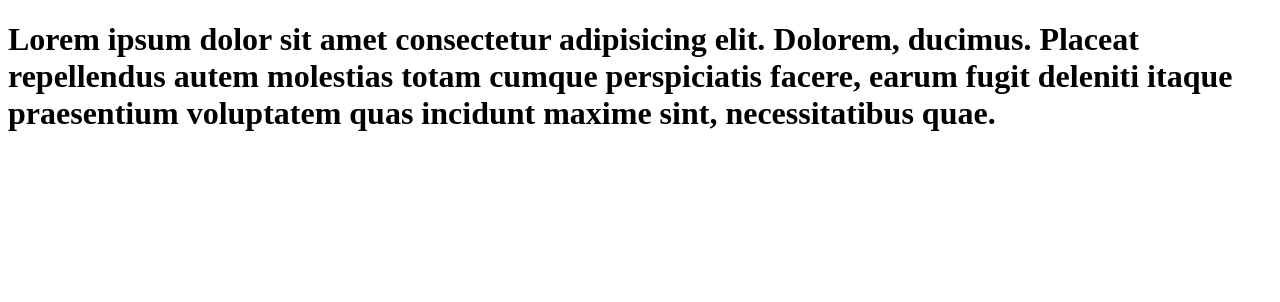
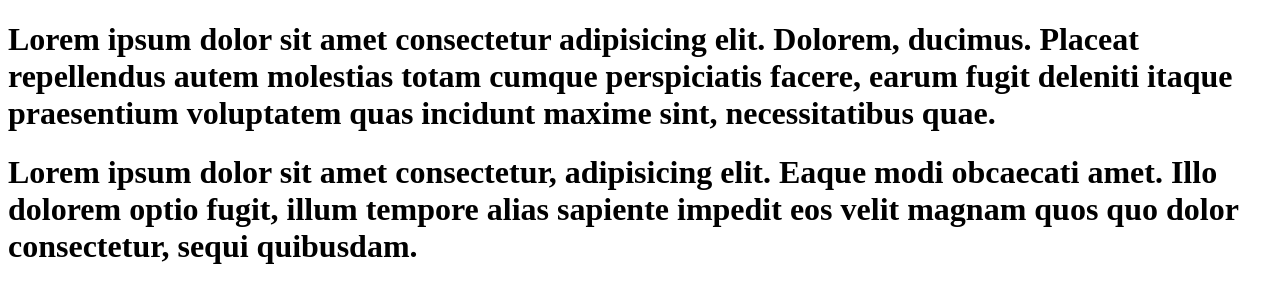
Before and after one commit to sreeharikv/learn-git, a plain HTML site: page index.html in a window 1280 px wide. Drawn offline with Linux system fonts and the light colour scheme.

Commit message:
add more sections to index

```diff
--- a/index.html
+++ b/index.html
@@ -14,6 +14,9 @@
         necessitatibus quae.
 
     </h1>
+
+    <h1>Lorem ipsum dolor sit amet consectetur, adipisicing elit. Eaque modi obcaecati amet. Illo dolorem optio fugit,
+        illum tempore alias sapiente impedit eos velit magnam quos quo dolor consectetur, sequi quibusdam.</h1>
 </body>
 
 </html>
```
